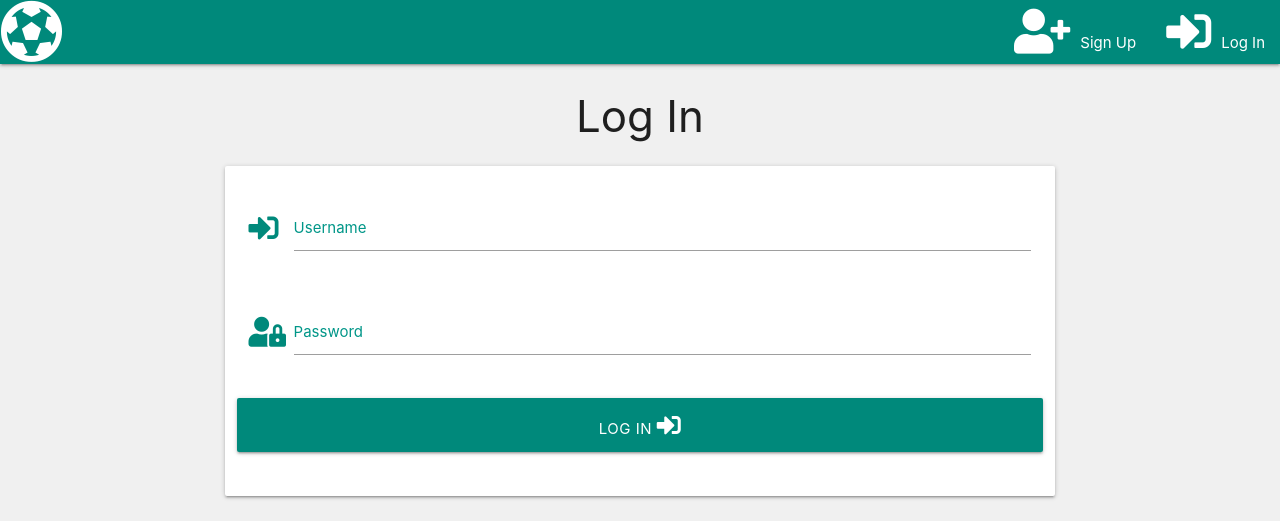
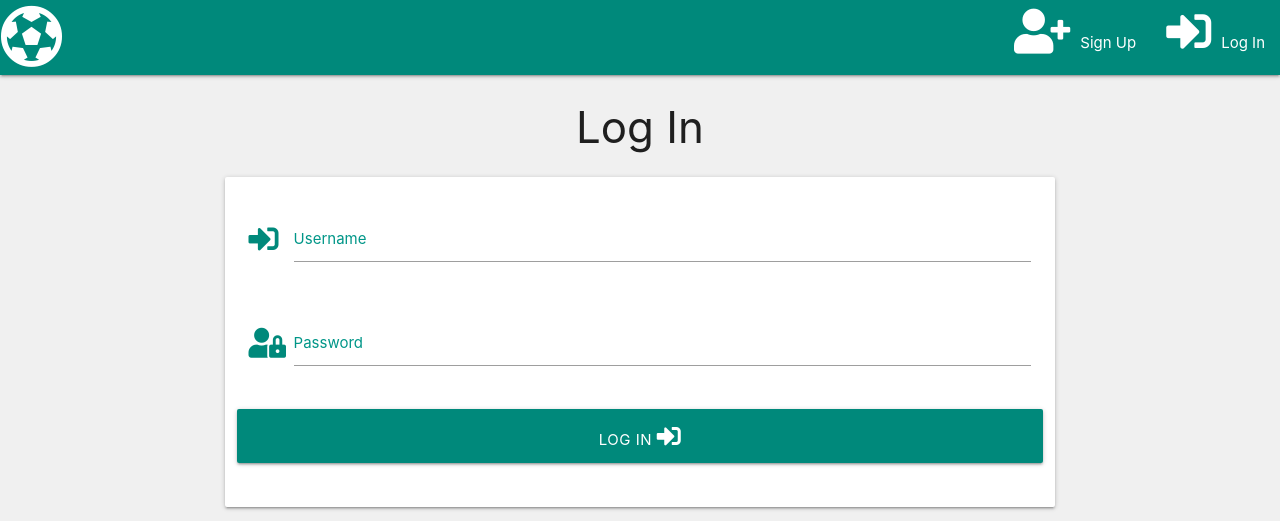
Before and after one commit to TwoBitCliff/Football-Manager-App, a Flask app: page / in a window 1280 px wide. Shown: the top 521 px of the page. Run offline with Flask 2, Linux system fonts and the light colour scheme; some libraries are stand-ins or nearby versions.

Commit message:
Resized navbar and repositioned brand logo

```diff
--- a/static/css/style.css
+++ b/static/css/style.css
@@ -62,3 +62,7 @@ th, td {
 .white-text {
  color: white;
 }
+
+.brand-logo {
+    margin-top: 5px;
+}
--- a/templates/base.html
+++ b/templates/base.html
@@ -19,7 +19,7 @@
 
 <body>
     <header>
-        <nav class="nav-extend teal darken-1">
+        <nav style="min-height: 75px;" class="nav-extend teal darken-1">
             <!-- Main Navbar -->
             <div class="nav-wrapper">
                 <!-- insert url for function for team name in anchor tag -->
```
